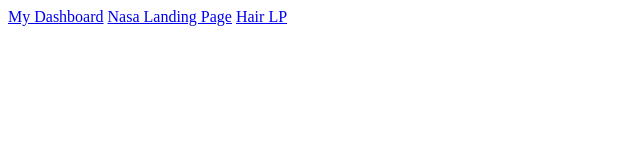
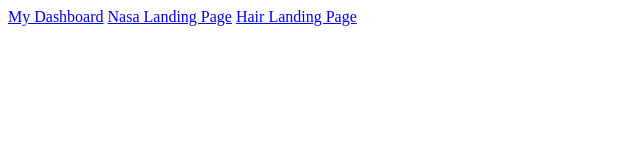
Before and after one commit to clocknane/LCA_web101_Chance_Locknane, a plain HTML site: page myPortfolio/src/portfolio.html in a window 1280 px wide. Shown: the whole page, without its empty margins (0-640 px from the left). Drawn offline with Linux system fonts and the light colour scheme.

Commit message:
portfolio.html

```diff
--- a/myPortfolio/src/portfolio.html
+++ b/myPortfolio/src/portfolio.html
@@ -9,6 +9,6 @@
 <body>
   <a href="./dashboard.html">My Dashboard</a>
   <a href="./nasa.html">Nasa Landing Page</a>
-  <a href="./hair.html">Hair LP</a>
+  <a href="./hair.html">Hair Landing Page</a>
 </body>
 </html>
```
